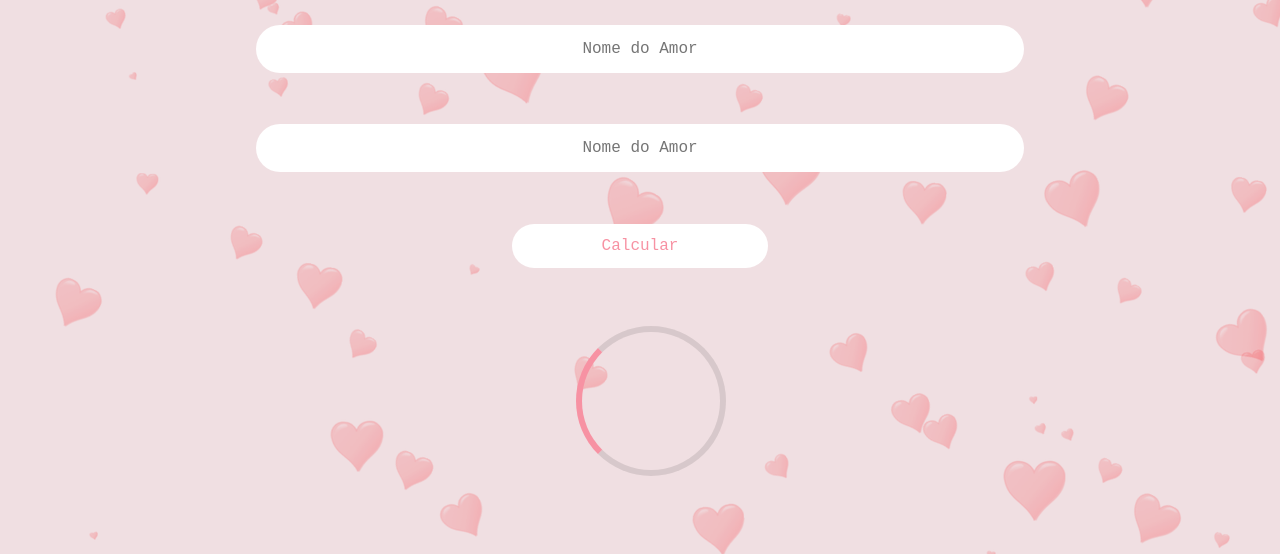
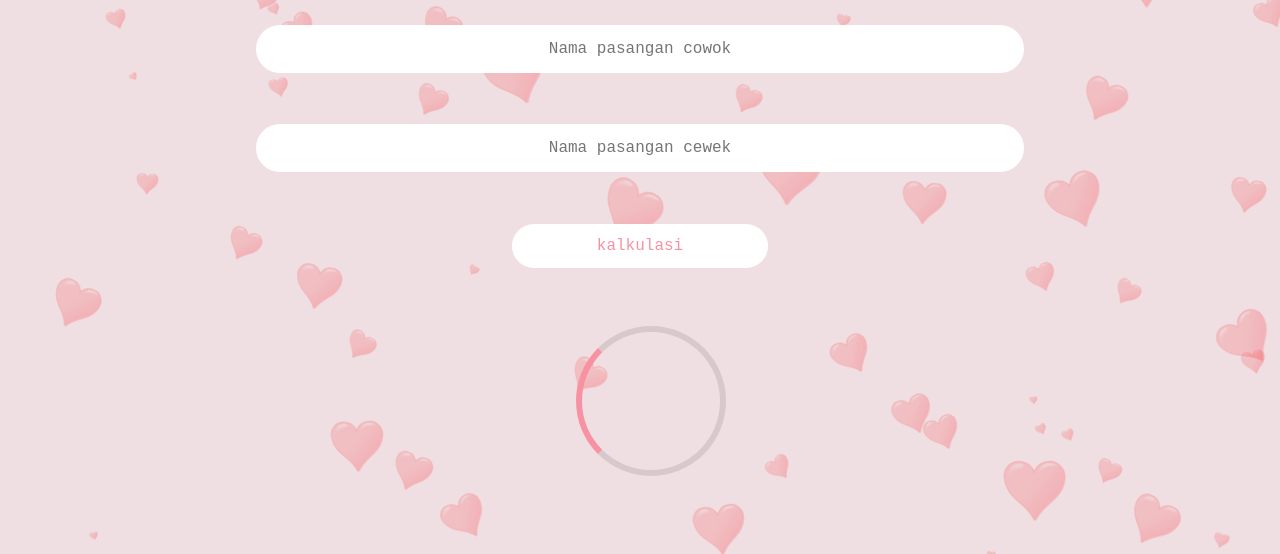
Before and after one commit to FERDIZ-afk/love-cek-calculator, a plain HTML site: page index.html in a window 1280 px wide. Shown: the part 246-800 px from the top of the page. Drawn offline with nearby package versions, Linux system fonts and the light colour scheme.

Commit message:
Update index.html

```diff
--- a/index.html
+++ b/index.html
@@ -21,15 +21,15 @@
     <main>
 
         <div id="name1">
-            <input id="nome1" placeholder="Nome do Amor" type="text">
+            <input id="nome1" placeholder="Nama pasangan cowok" type="text">
         </div>
 
         <div id="name2">
-            <input id="nome2" placeholder="Nome do Amor" type="text">
+            <input id="nome2" placeholder="Nama pasangan cewek" type="text">
         </div>
 
         <div id="calculador">
-            <input value="Calcular" type="button" id="calculadora">
+            <input value="kalkulasi" type="button" id="calculadora">
         </div>
 
         <div id="result"> </div>
```
